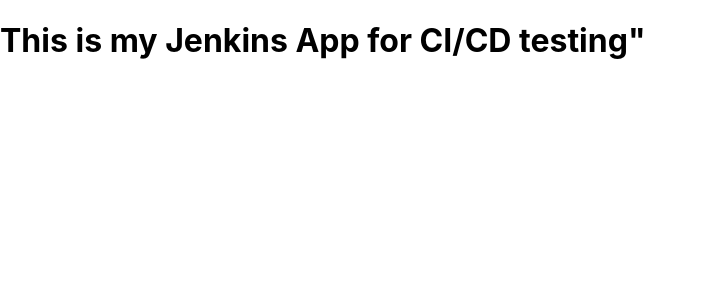
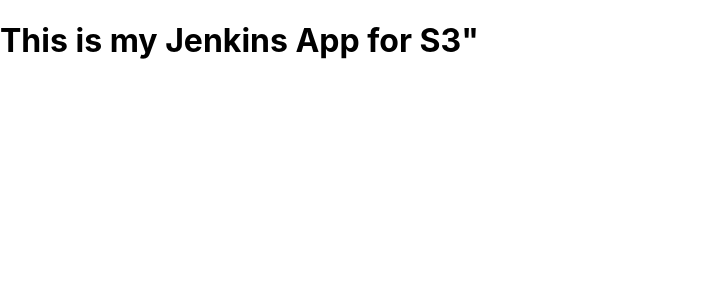
Before and after one commit to Chidiebere-Nwigwe/JenkinsApp, a React (Create React App) app: page / in a window 1280 px wide. Shown: the top 300 px of the page, without its empty margins (0-705 px from the left). Built offline with nearby package versions, Linux system fonts and the light colour scheme.

Commit message:
update App.js and Jenkins file

```diff
--- a/src/App.js
+++ b/src/App.js
@@ -3,7 +3,7 @@
 
 function App() {
   return (
-    <h1>This is my Jenkins App for CI/CD testing"</h1>
+    <h1>This is my Jenkins App for S3"</h1>
 
   );
 }
```
Also changed, not shown: 1 other file (tests, documents, lock files or other folders).
